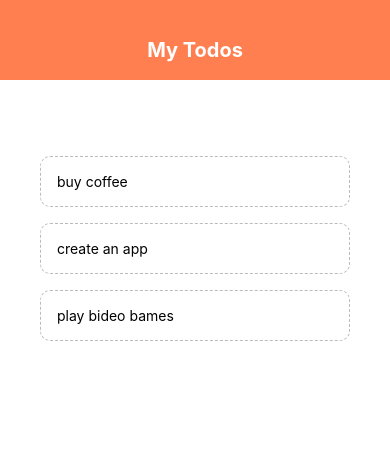
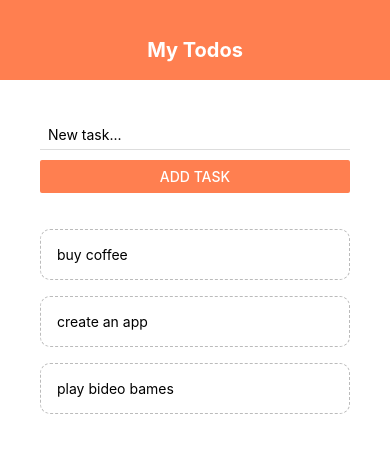
Before and after one commit to gberzuela/RN-Tutorial_Basics, a React Native app: screen / in a window 390 px wide. Shown: the top 452 px of the page. Built offline with nearby package versions, Linux system fonts and the light colour scheme.

Commit message:
Lesson 12 - Todo App (part 3)

```diff
--- a/App.js
+++ b/App.js
@@ -4,6 +4,7 @@ import { StyleSheet, Text, View, FlatList } from 'react-native';
 
 import Header from './components/Header';
 import TodoItem from './components/TodoItem';
+import AddTodo from './components/AddTodo';
 
 const App = () => {
 	const [todos, setTodos] = useState([
@@ -16,11 +17,15 @@ const App = () => {
 		setTodos((prevTodos) => todos.filter((todo) => todo.key !== key));
 	};
 
+	const handleSubmit = (text) => {
+		setTodos([{ text, key: `${todos.length + 1}` }, ...todos]);
+	};
+
 	return (
 		<View style={styles.container}>
 			<Header />
 			<View style={styles.content}>
-				{/* todo form */}
+				<AddTodo handleSubmit={handleSubmit} />
 				<View style={styles.list}>
 					<FlatList
 						data={todos}
--- /dev/null
+++ b/components/AddTodo.js
@@ -0,0 +1,41 @@
+import React, { useState } from 'react';
+import { StyleSheet, View, TextInput, Button } from 'react-native';
+
+const AddTodo = ({ handleSubmit }) => {
+	const [text, setText] = useState('');
+
+	const handleChange = (input) => {
+		setText(input);
+	};
+
+	return (
+		<View>
+			<TextInput
+				style={styles.input}
+				placeholder="New task..."
+				value={text}
+				onChangeText={handleChange}
+			/>
+			<Button
+				onPress={() => {
+					handleSubmit(text);
+					setText('');
+				}}
+				title="Add Task"
+				color="coral"
+			/>
+		</View>
+	);
+};
+
+const styles = StyleSheet.create({
+	input: {
+		marginBottom: 10,
+		paddingHorizontal: 8,
+		paddingVertical: 6,
+		borderBottomWidth: 1,
+		borderBottomColor: '#ddd',
+	},
+});
+
+export default AddTodo;
```
